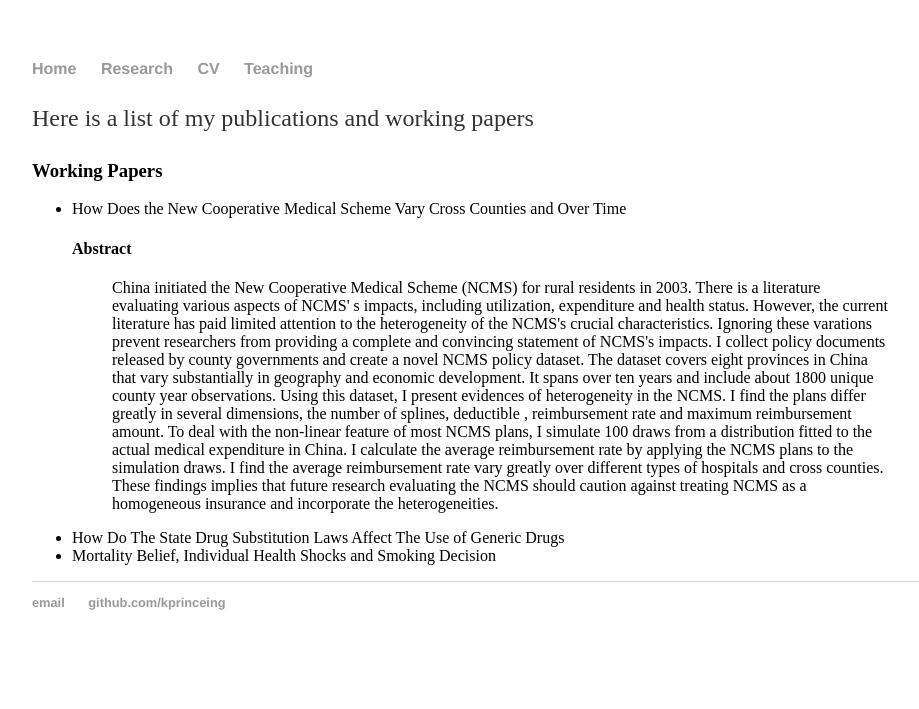
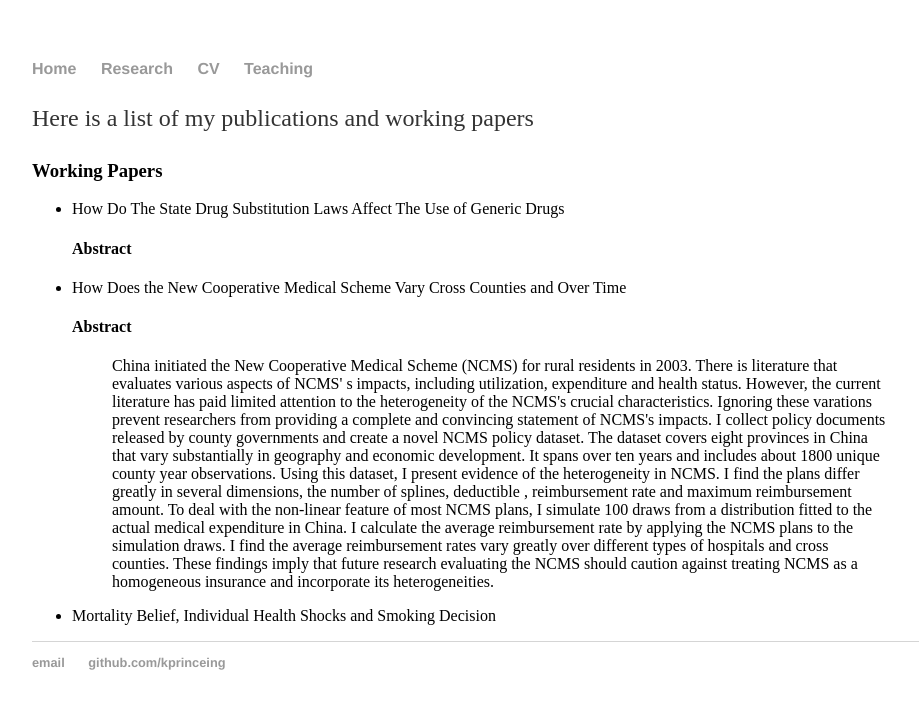
Before and after one commit to kprinceing/kprinceing.github.io, a Jekyll site: the page built from research.html, in a window 1280 px wide. Shown: the top 709 px of the page, without its empty margins (160-1079 px from the left). Built offline with Jekyll 4.4.1, drawn with Linux system fonts in a browser that asks for light colours.

Commit message:
Update research.html

```diff
--- a/research.html
+++ b/research.html
@@ -6,10 +6,12 @@ title:  research
 	<p>Here is a list of my publications and working papers</p>
 	<h3>Working Papers</h3>
 	<ul>
+		<li> How Do The State Drug Substitution Laws Affect The Use of Generic Drugs </li>
+		<h4>  Abstract </h4>
+		<blockquote> </blockquote>
 		<li> How Does the New Cooperative Medical Scheme Vary Cross Counties and Over Time </li>
 		<h4>  Abstract </h4>
-		<blockquote> China initiated the New Cooperative Medical Scheme (NCMS) for rural residents in 2003. There is a literature evaluating various aspects of NCMS' s impacts, including utilization, expenditure and health status. However, the current literature has paid limited attention to the heterogeneity of the NCMS's crucial characteristics. Ignoring these varations prevent researchers from providing a complete and convincing statement of NCMS's impacts. I collect policy documents released by county governments and create a novel NCMS policy dataset. The dataset covers eight provinces in China that vary substantially in geography and economic development. It spans over ten years and include about 1800 unique county year observations. Using this dataset, I present evidences of heterogeneity in the NCMS. I find the plans differ greatly in several dimensions, the number of splines, deductible , reimbursement rate and maximum reimbursement amount. To deal with the non-linear feature of most NCMS plans, I simulate 100 draws from a distribution fitted to the actual medical expenditure in China. I calculate the average reimbursement rate by applying the NCMS plans to the simulation draws. I find the average reimbursement rate vary greatly over different types of hospitals and cross counties. These findings implies that future research evaluating the NCMS should caution against treating NCMS as a homogeneous insurance and incorporate the heterogeneities. </blockquote>
-		<li> How Do The State Drug Substitution Laws Affect The Use of Generic Drugs </li>
+		<blockquote> China initiated the New Cooperative Medical Scheme (NCMS) for rural residents in 2003. There is literature that evaluates various aspects of NCMS' s impacts, including utilization, expenditure and health status. However, the current literature has paid limited attention to the heterogeneity of the NCMS's crucial characteristics. Ignoring these varations prevent researchers from providing a complete and convincing statement of NCMS's impacts. I collect policy documents released by county governments and create a novel NCMS policy dataset. The dataset covers eight provinces in China that vary substantially in geography and economic development. It spans over ten years and includes about 1800 unique county year observations. Using this dataset, I present evidence of the heterogeneity in NCMS. I find the plans differ greatly in several dimensions, the number of splines, deductible , reimbursement rate and maximum reimbursement amount. To deal with the non-linear feature of most NCMS plans, I simulate 100 draws from a distribution fitted to the actual medical expenditure in China. I calculate the average reimbursement rate by applying the NCMS plans to the simulation draws. I find the average reimbursement rates vary greatly over different types of hospitals and cross counties. These findings imply that future research evaluating the NCMS should caution against treating NCMS as a homogeneous insurance and incorporate its heterogeneities. </blockquote>
 		<li> Mortality Belief, Individual Health Shocks and Smoking Decision </li>
 	</ul>
 
```
